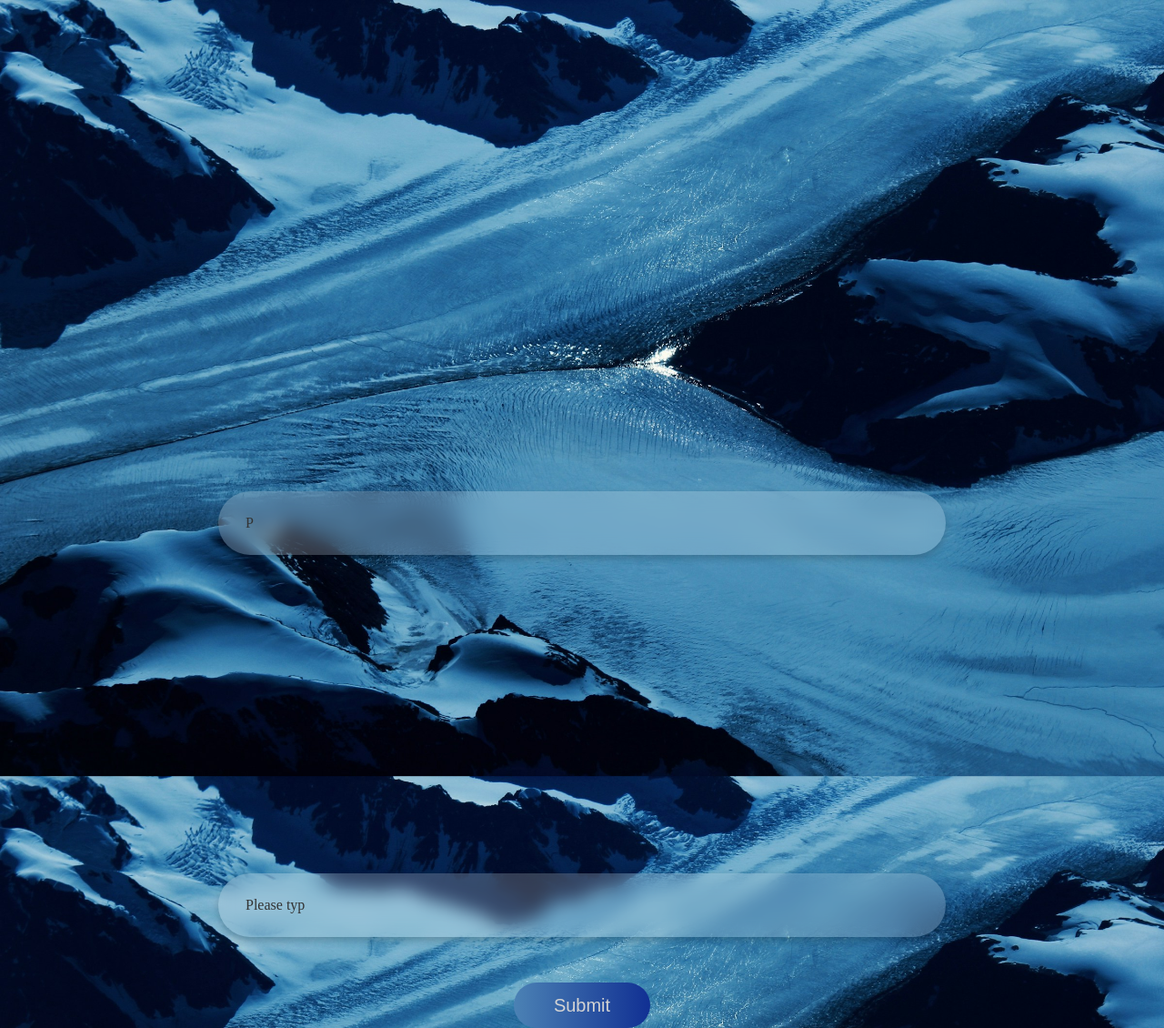
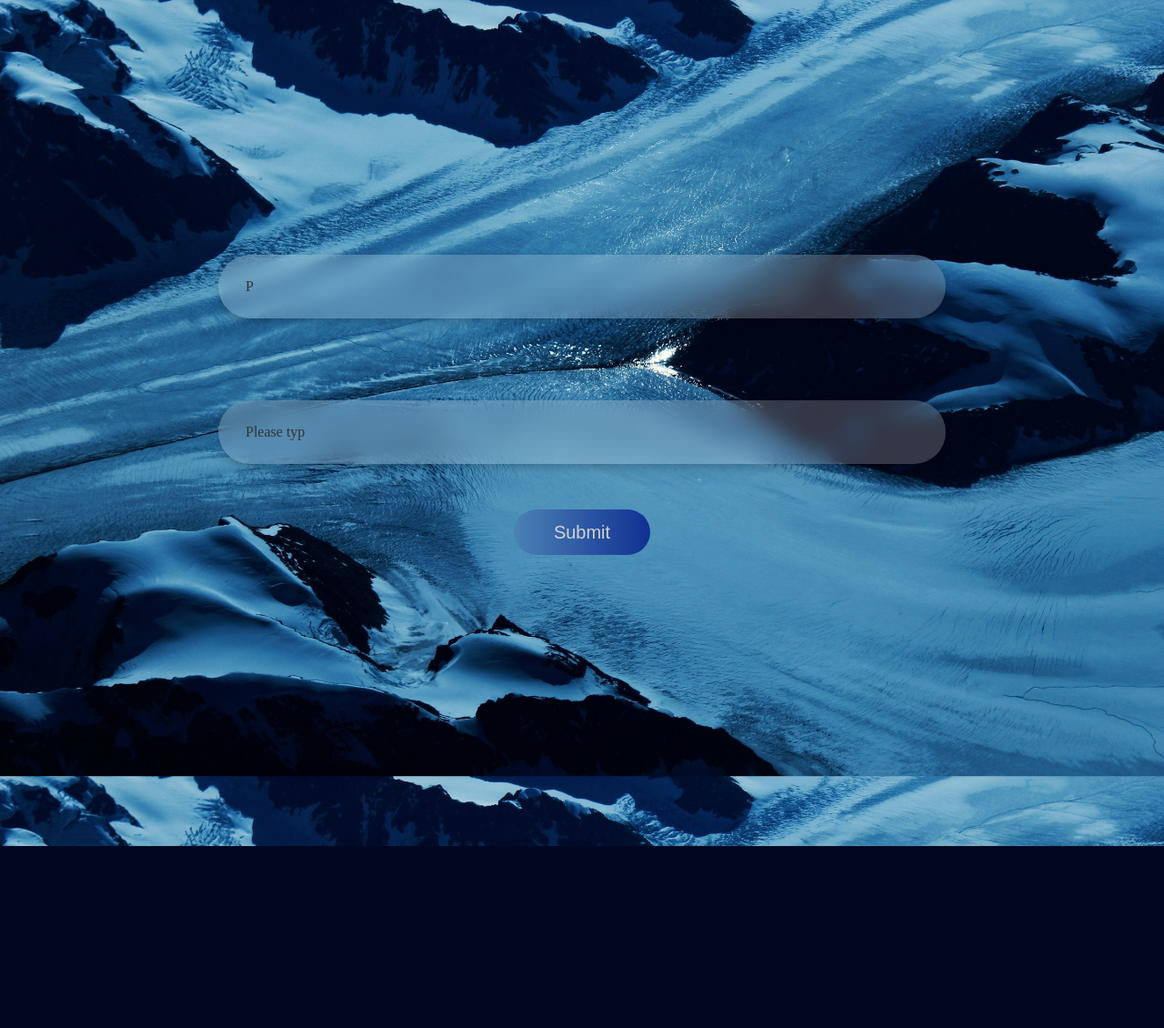
Before and after one commit to rafalopilowski1/gs_hackathon, a FastAPI app: page / in a window 1280 px wide. Shown: the whole page at 91% size. After the commit the page ends 930 px from the top, so only its background shows below. Run offline with FastAPI, Linux system fonts and the light colour scheme; some web fonts are replaced.

Commit message:
Fix styles

```diff
--- a/static/main.css
+++ b/static/main.css
@@ -36,7 +36,6 @@ body {
     -webkit-backdrop-filter: blur(10px);
     box-shadow: 0 4px 8px rgba(0, 0, 0, 0.2);
     outline: none;
-    margin-top: 300px;
     padding-left: 30px;
     font-family: 'Electrolize';
 }
```
